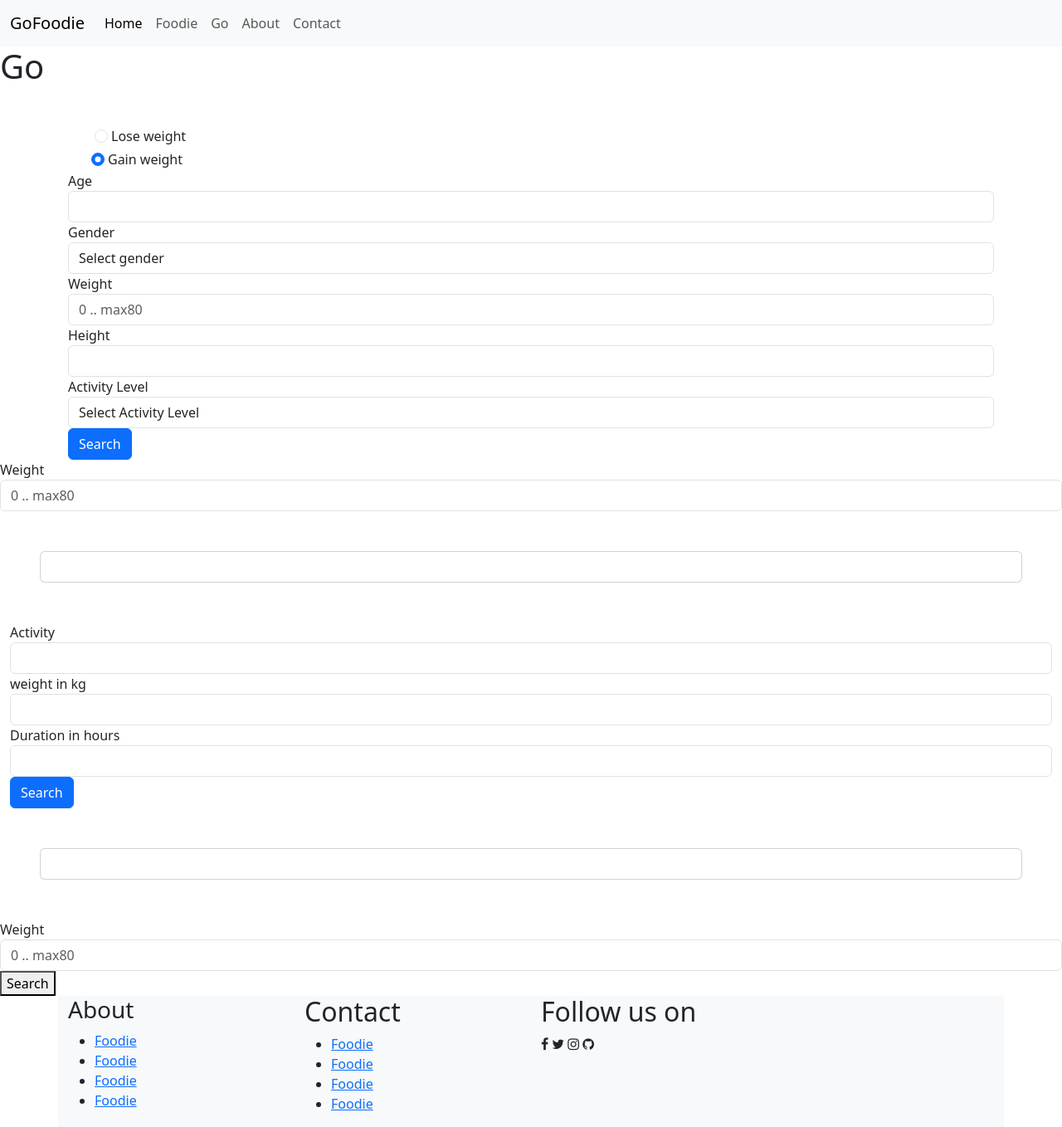
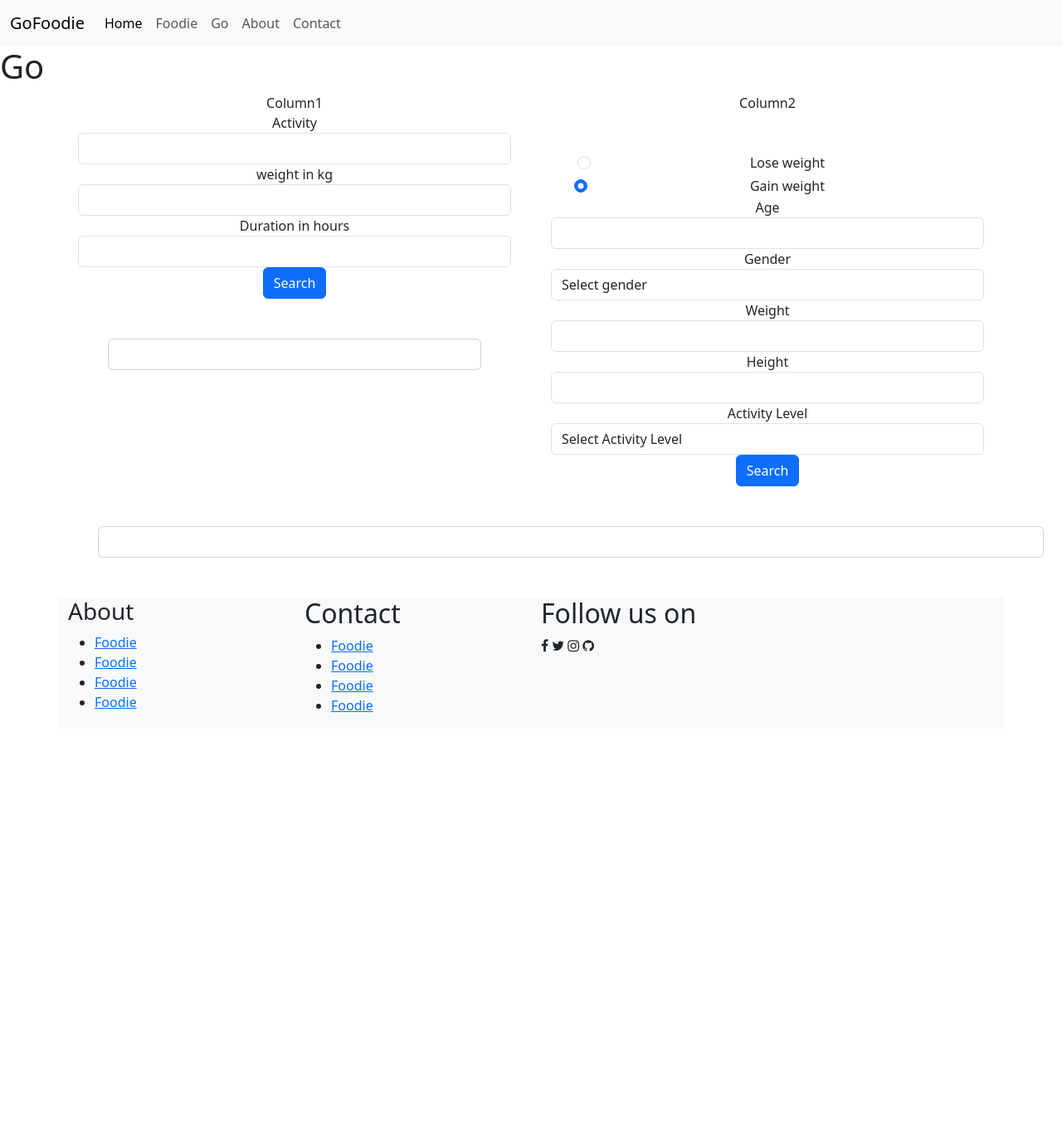
Before and after one commit to newbotic/GoFoodie, a plain HTML site: page go.html in a window 1280 px wide. Shown: the whole page at 83% size. After the commit the page ends 878 px from the top, so only its background shows below. Drawn offline with nearby package versions, Linux system fonts and the light colour scheme.

Commit message:
grid 2 col

```diff
--- a/assets/js/bmr.js
+++ b/assets/js/bmr.js
@@ -11,7 +11,7 @@ $(document).ready(function() {
 
     const ageValue  = $('#age').val();
     const genderValue = $('#gender').val();
-    const weightValue = $('#weight').val();
+    const weightValue = $('#weightInput').val();
     const heightValue = $('#height').val();
     const activitylevelVal = $('#activitylevel').val();
     // console.log(ageValue)
--- a/go.html
+++ b/go.html
@@ -1,5 +1,6 @@
 <!DOCTYPE html>
 <html lang="en">
+
 <head>
   <meta charset="UTF-8">
   <meta name="viewport" content="width=device-width, initial-scale=1.0">
@@ -13,12 +14,14 @@
 
 
 </head>
+
 <body>
   <!-- navbar start -->
   <nav class="navbar navbar-expand-lg bg-body-tertiary">
     <div class="container-fluid">
       <a class="navbar-brand" href="index.html">GoFoodie</a>
-          <button class="navbar-toggler" type="button" data-bs-toggle="collapse" data-bs-target="#navbarNav" aria-controls="navbarNav" aria-expanded="false" aria-label="Toggle navigation">
+      <button class="navbar-toggler" type="button" data-bs-toggle="collapse" data-bs-target="#navbarNav"
+        aria-controls="navbarNav" aria-expanded="false" aria-label="Toggle navigation">
         <span class="navbar-toggler-icon"></span>
       </button>
       <div class="collapse navbar-collapse" id="navbarNav">
@@ -45,7 +48,51 @@
   <!-- navbar end -->
 
   <h1>Go</h1>
+<!-- container start -->
+<div class="container-fluid">
+<!-- grid start -->
+<div class="container text-center">
+  <div class="row">
+    <div class="col">
+      Column1
+  <!-- input activity, weight and duration start -->
+  <!-- input activity  start-->
+  <div class="container-fluid input-activity">
+    <div class="form-group">
+      <label for="weight">Activity</label>
+      <input type="text" class="form-control" placeholder=" " id="activity" name="activity" required>
+    </div>
+    <!-- input activity end -->
+    <!-- input weight in kg and must be transformed in pounds start-->
+    <div class="form-group">
+      <label for="weight">weight in kg</label>
+      <input type="text" class="form-control" placeholder=" " id="weightKg" name="weightKg" required>
+    </div>
+    <!-- input weight end -->
+    <!-- input duration start -->
+    <div class="form-group">
+      <label for="weight">Duration in hours</label>
+      <input type="text" class="form-control" placeholder=" " id="durationHour" name="durationMin" required>
+    </div>
 
+    <!-- input duration end -->
+    <button " type=" button" class="btn btn-primary" id="submitActivity">Search</button>
+
+    <!-- input weight end -->
+  </div>
+  <!-- render  the burned calories start-->
+  <div class="card m-5">
+    <div class="card-body">
+      <div id="caloriesBurnedDiv" class="m-1"></div>
+    </div>
+  </div>
+
+
+  <!-- render the burned calories stop -->
+
+    </div>
+    <div class="col">
+      Column2
         <!-- bmr input form start -->
   <div class="container mt-5">
     <form id="form">
@@ -78,7 +125,7 @@
 
       <div class="form-group">
         <label for="weight">Weight</label>
-          <input type="text" class="form-control" placeholder="0 .. max80" id="weight" name="weight" required>
+        <input type="text" class="form-control" placeholder="" id="weightInput" name="weight" required>
 
       </div>
 
@@ -100,7 +147,7 @@
         </select>
       </div>
 
-        <button  onclick="save() " type="button" class="btn btn-primary" id="submitBtnBmr">Search</button>
+      <button onclick="save()" type="button" class="btn btn-primary" id="submitBtnBmr">Search</button>
     </form>
 
   </div>
@@ -109,65 +156,29 @@
 
   </div>
   <!-- bmr input form end -->
-        <div class="form-group">
-          <label for="weight">Weight</label>
-          <input type="text" class="form-control" placeholder="0 .. max80" id="weight" name="weight" required>
-        </div>
 
 
   <!-- render bmr, calories start -->
   <div class="card m-5">
     <div class="card-body">
       <div id="renderBmrDiv" class="m-1 "></div>
-        <!-- <div id="caloriesBurnedDiv" class="m-1"></div> -->
     </div>
   </div>
   <!-- render bmr, calories end -->
 
-<!-- input activity  start-->
-<div class="container-fluid input-activity">
-<div class="form-group">
-  <label for="weight">Activity</label>
-  <input type="text" class="form-control" placeholder=" "id="activity" name="activity" required>
-</div>
-<!-- input activity end -->
-<!-- input weight in kg and must be transformed in pounds start-->
-<div class="form-group">
-  <label for="weight">weight in kg</label>
-  <input type="text" class="form-control" placeholder=" "id="weightKg" name="weightKg" required>
-</div>
-<!-- input weight end -->
-<!-- input duration start -->
-<div class="form-group">
-  <label for="weight">Duration in hours</label>
-  <input type="text" class="form-control" placeholder=" "id="durationHour" name="durationMin" required>
     </div>
 
-<!-- input duration end -->
-<button  " type="button" class="btn btn-primary" id="submitActivity">Search</button>
+</div>
+<!-- grid end -->
 
-<!-- input weight end -->
 </div>
-<!-- render  the burned calories start-->
-<div class="card m-5">
-  <div class="card-body">
-    <div id="caloriesBurnedDiv" class="m-1"></div>
- </div>
-</div>
+<!-- container end -->
 
 
-<!-- render the burned calories stop -->
 
 
-<!-- test  call save function -->
-<div class="form-group">
-  <label for="weight">Weight</label>
-  <input type="text" class="form-control" placeholder="0 .. max80" id="weightInput" name="weight" required>
-  <button  onclick=" save() ">Search</button>
 
-</div>
 
-<!-- test -->
 
   <!-- modal start -->
   <div class="modal" tabindex="-1">
@@ -251,8 +262,11 @@
   <script src="./assets/js/bmr.js"></script>
   <script src="./assets/js/foodApi.js"></script>
   <!-- <script src="./assets/js/logic.js"></script> -->
-  <script src="./assets/js/caloriesBurned.js" ></script>
+  <script src="./assets/js/caloriesBurned.js"></script>
 
-    <script src="https://cdn.jsdelivr.net/npm/bootstrap@5.3.2/dist/js/bootstrap.bundle.min.js" integrity="sha384-C6RzsynM9kWDrMNeT87bh95OGNyZPhcTNXj1NW7RuBCsyN/o0jlpcV8Qyq46cDfL" crossorigin="anonymous"></script>
+  <script src="https://cdn.jsdelivr.net/npm/bootstrap@5.3.2/dist/js/bootstrap.bundle.min.js"
+    integrity="sha384-C6RzsynM9kWDrMNeT87bh95OGNyZPhcTNXj1NW7RuBCsyN/o0jlpcV8Qyq46cDfL"
+    crossorigin="anonymous"></script>
 </body>
+
 </html>
```
Lines whose indentation alone changed are shown as unchanged.
